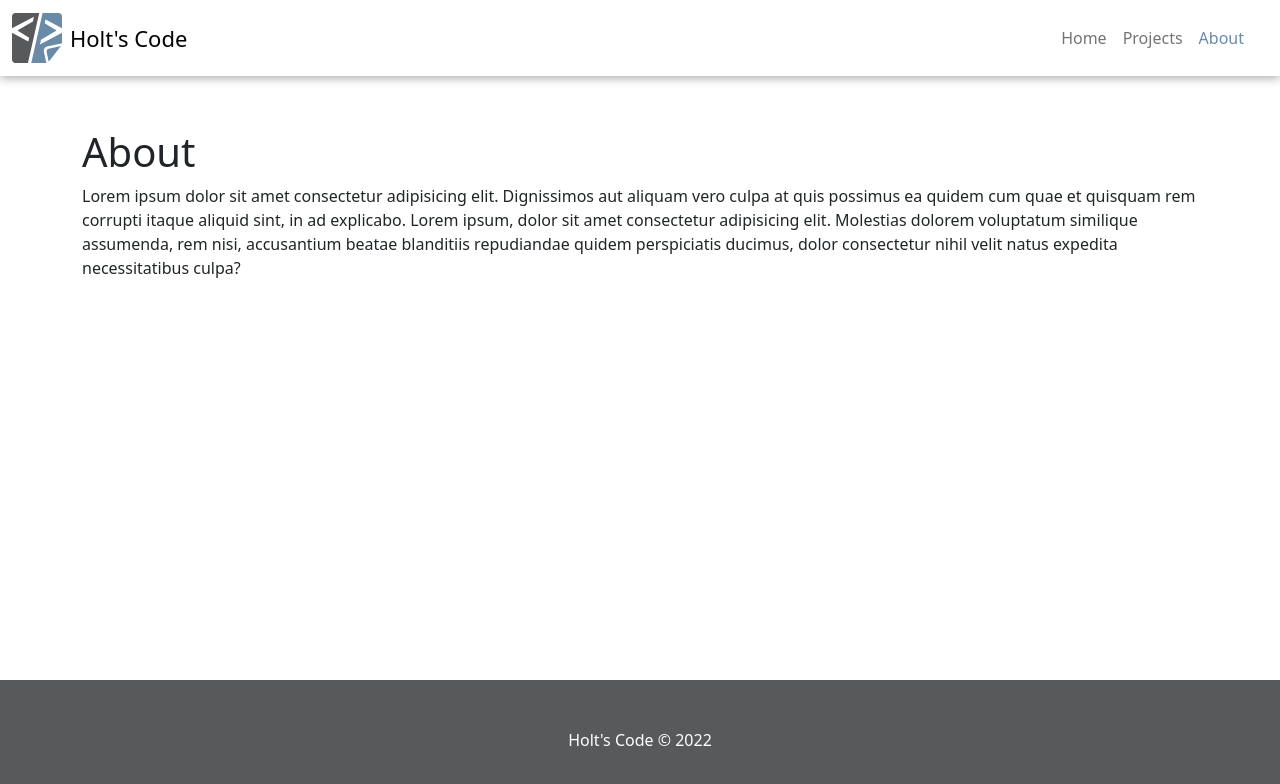
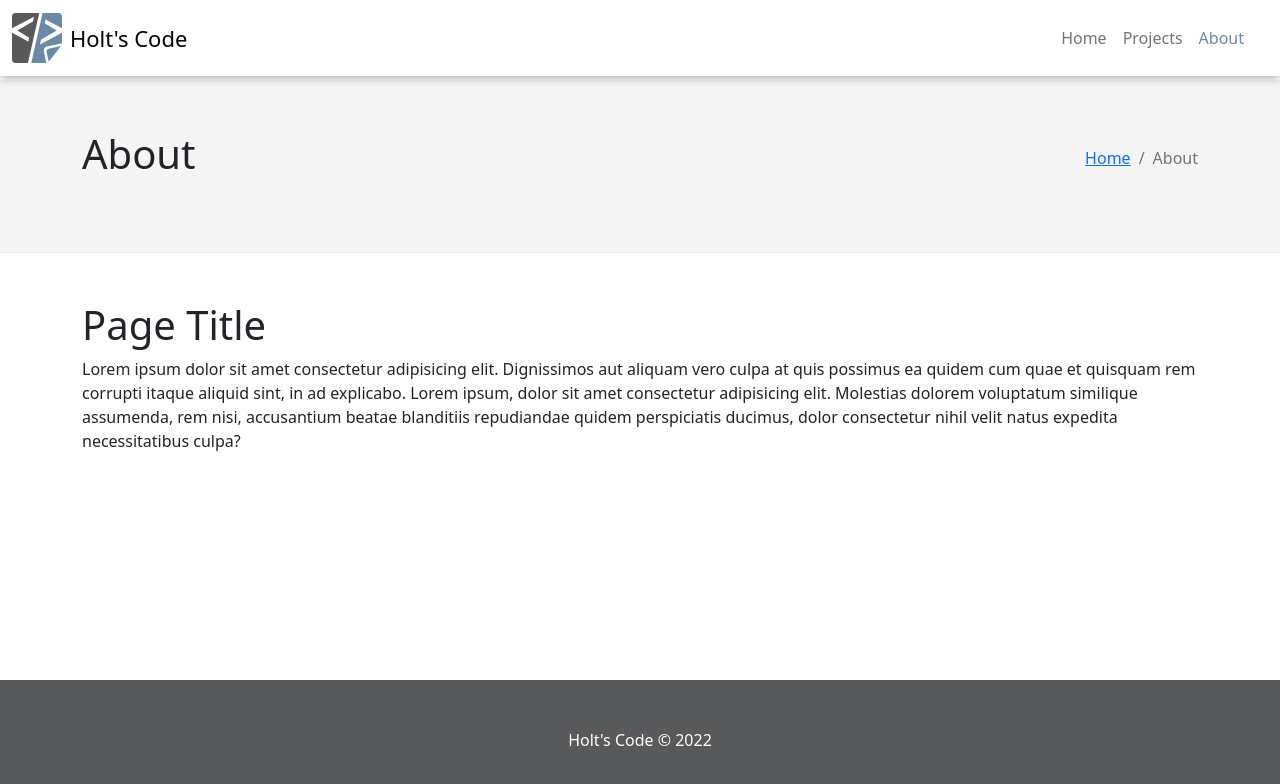
Before and after one commit to jholt33/holts-code, a React (Create React App) app: page /about in a window 1280 px wide. Shown: the top 784 px of the page. Built offline with nearby package versions, Linux system fonts and the light colour scheme.

Commit message:
Add more page titles

```diff
--- a/src/components/PageTitle.js
+++ b/src/components/PageTitle.js
@@ -4,6 +4,7 @@ import { LinkContainer } from "react-router-bootstrap";
 import "./PageTitle.scss";
 
 function PageTitle(props) {
+
   return (
     <section id="page-title">
       <div className="container d-lg-flex flex-wrap align-items-center">
@@ -16,9 +17,7 @@ function PageTitle(props) {
             <LinkContainer to="/">
               <Breadcrumb.Item>Home</Breadcrumb.Item>
             </LinkContainer>
-              <LinkContainer to="/projects">
-                <Breadcrumb.Item>Projects</Breadcrumb.Item>
-              </LinkContainer>
+            <Breadcrumb.Item active>{props.activeLink}</Breadcrumb.Item>
           </Breadcrumb>
         </div>
       </div>
--- a/src/pages/About.js
+++ b/src/pages/About.js
@@ -1,17 +1,25 @@
+import PageTitle from "../components/PageTitle";
+
 function About() {
   return (
-    <section className="container my-5">
-      <h1>About</h1>
-      <p>
-        Lorem ipsum dolor sit amet consectetur adipisicing elit. Dignissimos aut
-        aliquam vero culpa at quis possimus ea quidem cum quae et quisquam rem
-        corrupti itaque aliquid sint, in ad explicabo. Lorem ipsum, dolor sit
-        amet consectetur adipisicing elit. Molestias dolorem voluptatum
-        similique assumenda, rem nisi, accusantium beatae blanditiis repudiandae
-        quidem perspiciatis ducimus, dolor consectetur nihil velit natus
-        expedita necessitatibus culpa?
-      </p>
-    </section>
+    <>
+      <PageTitle
+        title="About"
+        activeLink="About"
+      />
+      <section className="container my-5">
+        <h1>Page Title</h1>
+        <p>
+          Lorem ipsum dolor sit amet consectetur adipisicing elit. Dignissimos
+          aut aliquam vero culpa at quis possimus ea quidem cum quae et quisquam
+          rem corrupti itaque aliquid sint, in ad explicabo. Lorem ipsum, dolor
+          sit amet consectetur adipisicing elit. Molestias dolorem voluptatum
+          similique assumenda, rem nisi, accusantium beatae blanditiis
+          repudiandae quidem perspiciatis ducimus, dolor consectetur nihil velit
+          natus expedita necessitatibus culpa?
+        </p>
+      </section>
+    </>
   );
 }
 export default About;
--- a/src/pages/Projects.js
+++ b/src/pages/Projects.js
@@ -11,7 +11,7 @@ import "./Projects.scss";
 function Projects() {
   return (
     <>
-      <PageTitle title="Projects" subtitle="Past and Present Web Projects" />
+      <PageTitle title="Projects" subtitle="Past and Present Web Projects" activeLink="Projects" />
       <section className="container my-5">
         <Row>
           {products.map((product) => {
--- a/src/pages/SingleProject.js
+++ b/src/pages/SingleProject.js
@@ -1,12 +1,18 @@
 import { useParams } from "react-router-dom";
 import { Link } from "react-router-dom";
 import products from "../data";
+import PageTitle from "../components/PageTitle";
 
 function SingleProject() {
   const { productId } = useParams();
   const product = products.find((product) => product.id === productId);
   const { image, name, content } = product;
   return (
+    <>
+      <PageTitle
+        title={name}
+        activeLink="Projects"
+      />
       <section className="container my-5">
         <div className="d-lg-flex align-items-center">
           <img className="img-fluid" src={image} alt={name} />
@@ -17,6 +23,7 @@ function SingleProject() {
           </div>
         </div>
       </section>
+    </>
   );
 }
 
```
Lines whose indentation alone changed are shown as unchanged.
